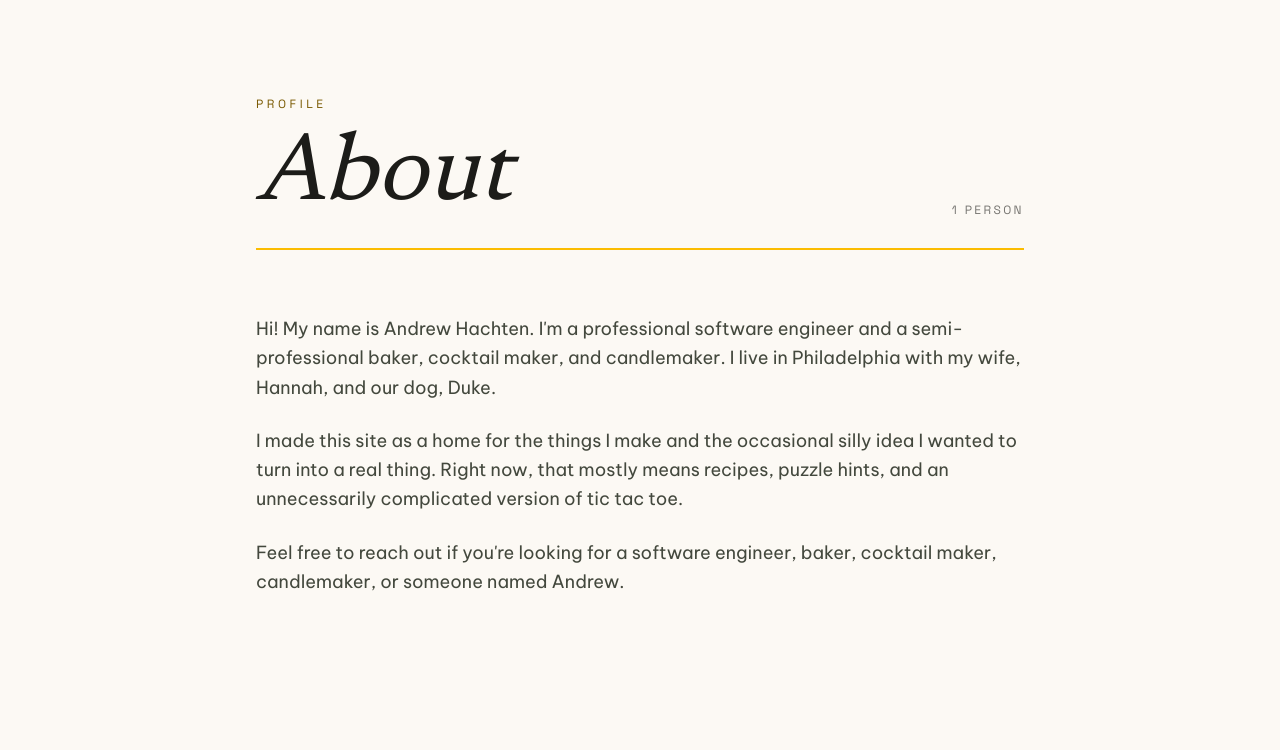
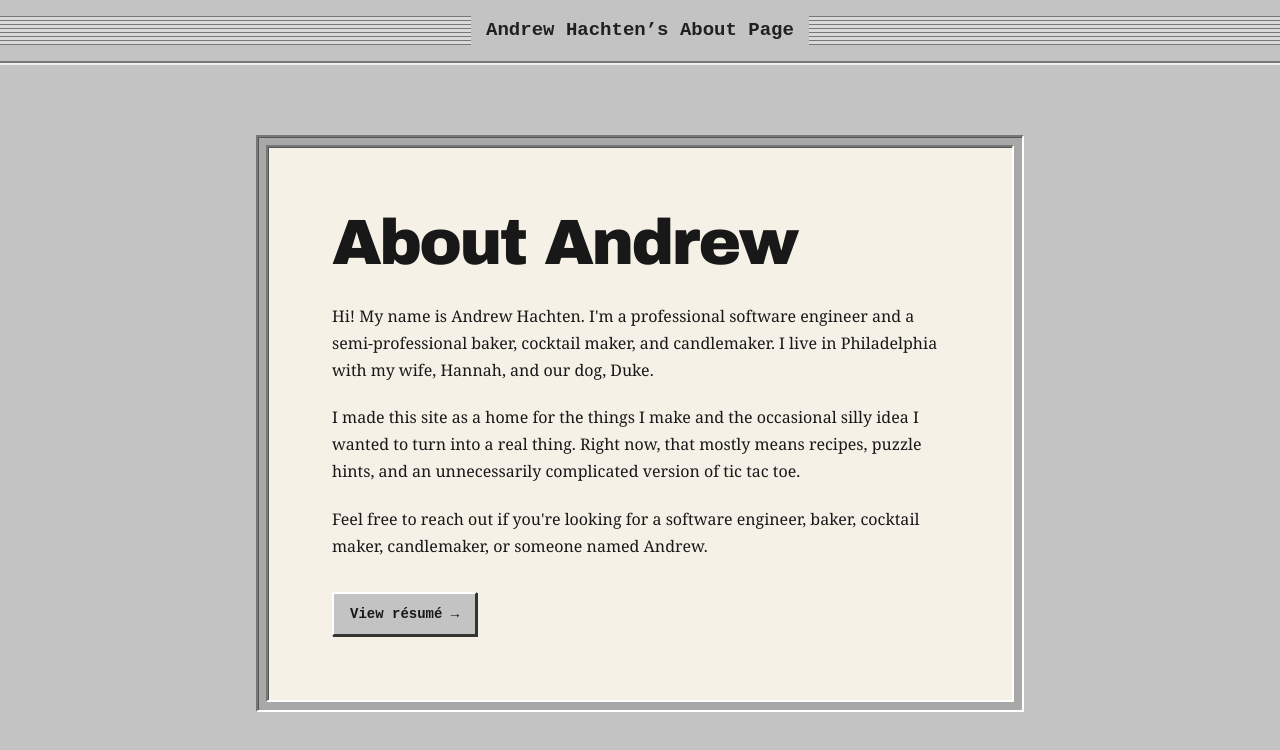
Before and after one commit to ifitstrue/site, a Next.js app: page /about in a window 1280 px wide. Shown: the top 750 px of the page. Built offline with nearby package versions, Linux system fonts and the light colour scheme.

Commit message:
feat: restyle About page

```diff
--- a/src/app/(pages)/about/page.tsx
+++ b/src/app/(pages)/about/page.tsx
@@ -1,4 +1,7 @@
 import type { Metadata } from "next";
+import { RetroButtonLink } from "@/components/retro/RetroButtonLink";
+import { RetroDocument } from "@/components/retro/RetroDocument";
+import { RetroPageShell } from "@/components/retro/RetroPageShell";
 
 export const metadata: Metadata = {
   title: "About",
@@ -10,41 +13,31 @@ export const metadata: Metadata = {
 
 export default function About() {
   return (
-    <main id="main-content" className="pt-24 px-8 md:px-16 pb-24 max-w-4xl mx-auto">
-      <div className="mb-16">
-        <p className="font-label text-xs tracking-[0.3em] uppercase text-tertiary mb-4">
-          Profile
-        </p>
-        <div className="flex items-end justify-between gap-4">
-          <h1 className="font-headline text-7xl md:text-8xl italic leading-none text-on-surface">
-            About
-          </h1>
-          <span className="font-label text-xs tracking-[0.2em] text-on-surface/60 uppercase pb-1.5">
-            1 person
-          </span>
-        </div>
-        <div className="mt-6 h-0.5 bg-tertiary-fixed-dim" />
-      </div>
-
-      <section className="space-y-8">
-        <div className="space-y-6">
-          <p className="font-body text-on-surface-variant text-lg leading-relaxed">
+    <RetroPageShell title="Andrew Hachten’s About Page" homeHref="/">
+      <main id="main-content" className="retro-internal-main">
+        <RetroDocument className="retro-about-document">
+          <section className="retro-about-essay" aria-labelledby="about-andrew">
+            <h1 id="about-andrew">About Andrew</h1>
+            {/* Temporary copy: review before publication because it references removed site content. */}
+            <p>
             Hi! My name is Andrew Hachten. I&apos;m a professional software engineer
             and a semi-professional baker, cocktail maker, and candlemaker. I live
             in Philadelphia with my wife, Hannah, and our dog, Duke.
-          </p>
-          <p className="font-body text-on-surface-variant text-lg leading-relaxed">
+            </p>
+            <p>
             I made this site as a home for the things I make and the occasional
             silly idea I wanted to turn into a real thing. Right now, that mostly
             means recipes, puzzle hints, and an unnecessarily complicated version
             of tic tac toe.
-          </p>
-          <p className="font-body text-on-surface-variant text-lg leading-relaxed">
+            </p>
+            <p>
             Feel free to reach out if you&apos;re looking for a software engineer,
             baker, cocktail maker, candlemaker, or someone named Andrew.
-          </p>
-        </div>
-      </section>
-    </main>
+            </p>
+            <RetroButtonLink href="/resume">View résumé →</RetroButtonLink>
+          </section>
+        </RetroDocument>
+      </main>
+    </RetroPageShell>
   );
 }
--- a/src/app/globals.css
+++ b/src/app/globals.css
@@ -218,6 +218,37 @@ body {
   border-color: #777 #fff #fff #777;
   background: var(--retro-cream);
   box-shadow: inset 1px 1px #555;
+}
+
+.retro-internal-main {
+  width: min(100% - 2rem, 58rem);
+  margin: 0 auto;
+  padding: clamp(2rem, 6vw, 4.5rem) 0;
+}
+
+.retro-about-document {
+  max-width: 48rem;
+  margin: 0 auto;
+}
+
+.retro-about-essay {
+  padding: clamp(1.5rem, 5vw, 4rem);
+  color: #181818;
+  font: 1rem/1.7 Georgia, "Times New Roman", serif;
+}
+
+.retro-about-essay h1 {
+  margin: 0 0 1.75rem;
+  font: bold clamp(2rem, 7vw, 4rem)/1 "Arial Black", Arial, sans-serif;
+  letter-spacing: -0.04em;
+}
+
+.retro-about-essay p {
+  margin: 0 0 1.25rem;
+}
+
+.retro-about-essay .retro-button {
+  margin-top: 0.75rem;
 }
 
 .retro-destination-card {
```
Also changed, not shown: 1 other file (tests, documents, lock files or other folders).
